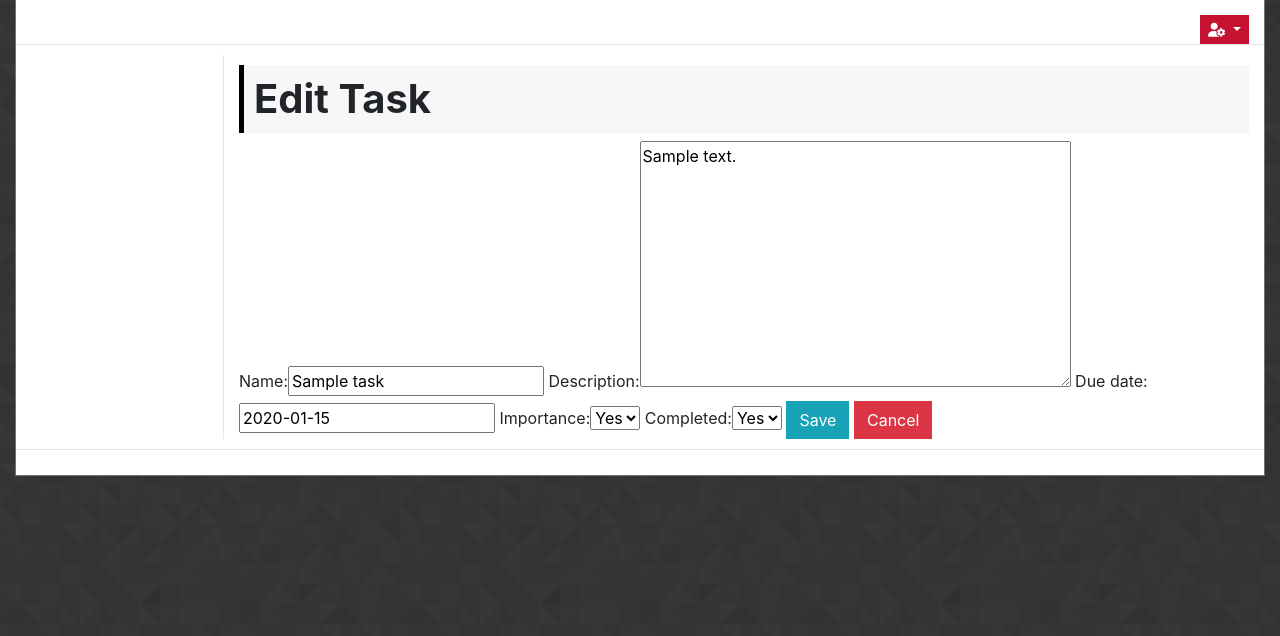
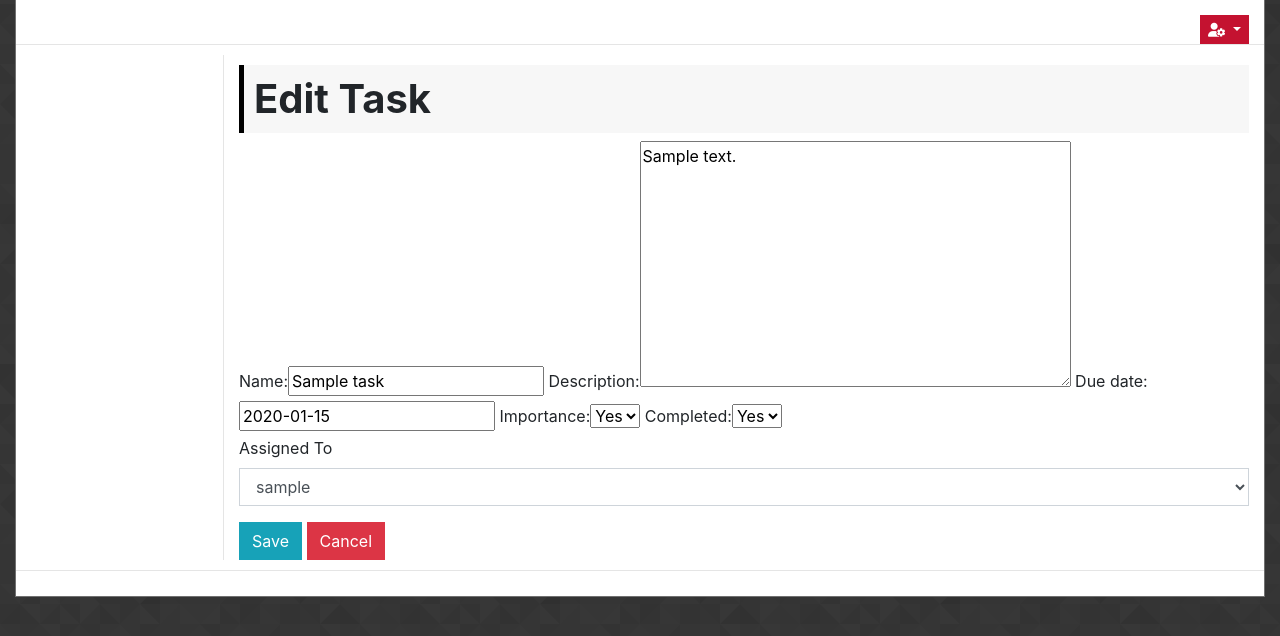
Before and after one commit to Robtych121/Task-Manager, a Django app: page /edit_task/1 in a window 1280 px wide. Shown: the part 16-652 px from the top of the page. Run offline with Django 3.2, Linux system fonts and the light colour scheme; tables that the repository leaves empty hold one stand-in row (values such as "Sample post"); some libraries are stand-ins or nearby versions.

Commit message:
included assignto on edit form

```diff
--- a/task_lists/templates/edit_task.html
+++ b/task_lists/templates/edit_task.html
@@ -8,6 +8,23 @@
     <form method="POST">
         {% csrf_token %}
         {{ form | as_bootstrap }}
+        <div id="groupListsContainer">
+            <div class="form-group">
+                <label for="id_assigned_to" class="control-label required-field ">Assigned To</label>
+                <select class="form-control" name="assigned_to" id="id_assigned_to">
+                    <option value="0">Please Select</option>
+                    {% for tasklistuser in tasklistusers %}
+                    <option value="{{tasklistuser.user_id}}" {% if task.assigned_to == tasklistuser.user_id %} selected {%endif%}>
+                        {% for user in users %}
+                        {% if tasklistuser.user_id == user.id%}
+                            {{ user.username }}
+                        {%endif%}
+                        {% endfor %}
+                    </option>
+                    {% endfor %}
+                </select>
+            </div>
+        </div>
         <button type="submit" class="btn btn-info">Save</button>
         <a class="btn btn-danger" onclick="window.history.go(-1);">Cancel</a>
     </form>
--- a/task_lists/views.py
+++ b/task_lists/views.py
@@ -204,6 +204,8 @@ def edit_task(request, id):
     """
 
     task = Task.objects.get(pk=id)
+    tasklistusers = Task_List_Users.objects.filter(list_id=task.list.id)
+    users = User.objects.all()
 
     if request.method == "POST":
         data = request.POST.copy()
@@ -211,13 +213,13 @@ def edit_task(request, id):
 
         if form.is_valid():
             task = form.save(commit=False)
-
+            task.assigned_to = data.get('assigned_to')
             task.save()
             return redirect('view_list', task.list.id)
     else:
         form = EditTaskForm(instance=task)
 
-    return render(request, "edit_task.html", {'task': task, 'form':form})
+    return render(request, "edit_task.html", {'task': task, 'tasklistusers': tasklistusers, 'users': users, 'form':form})
 
 
 def view_task_list_users(request, id):
```
Also changed, not shown: task_lists/templates/view_task_list.html (+6 -4 lines).
